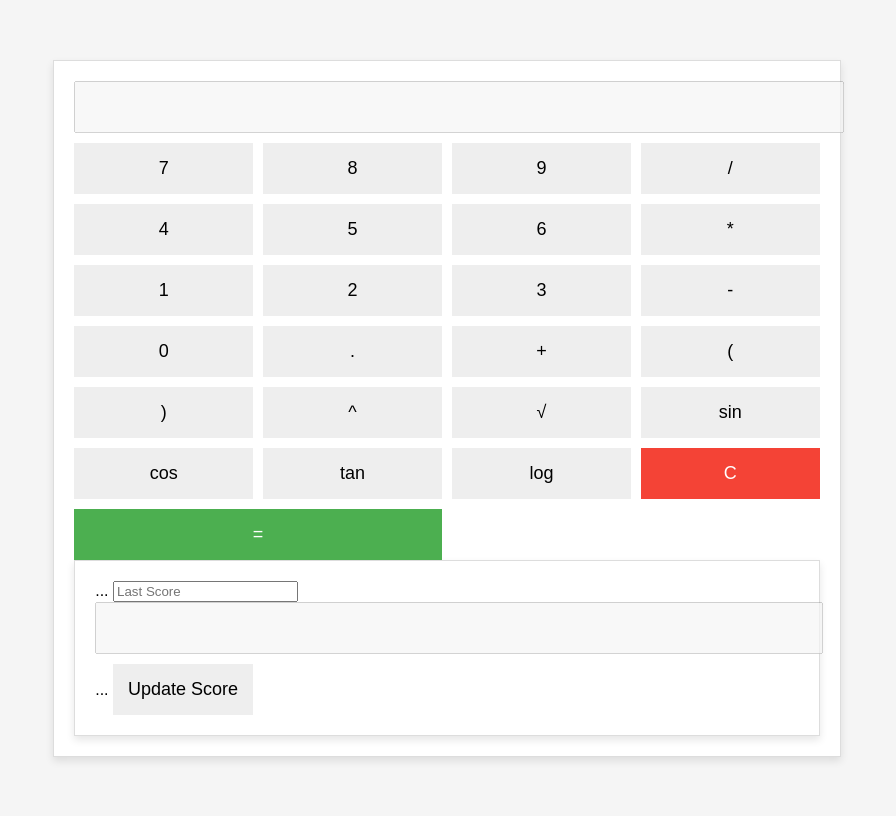
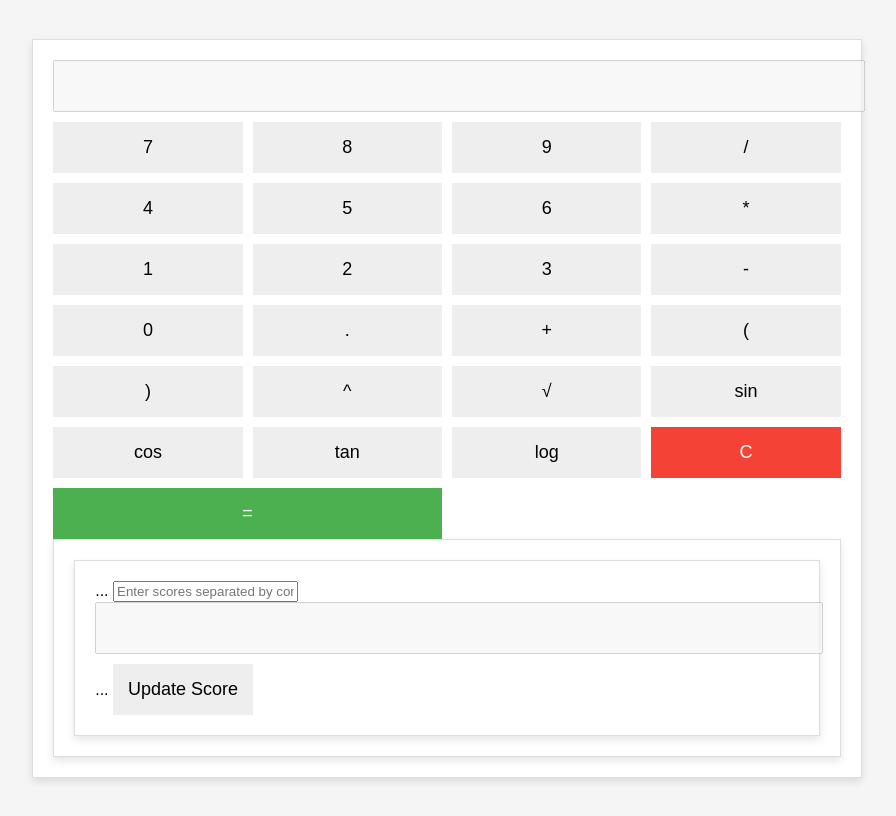
Before and after one commit to BlackBoyZeus/CalculorSeeYouLater, a plain HTML site: page index.html in a window 1280 px wide. Shown: the whole page, without its empty margins (193-1089 px from the left). Drawn offline with Linux system fonts and the light colour scheme.

Commit message:
Update index.html

```diff
--- a/index.html
+++ b/index.html
@@ -38,11 +38,14 @@
             <button class="equals">=</button>
         </div>
         <div class="calculator">
+    <div class="calculator">
     ...
-    <input type="text" id="lastScore" placeholder="Last Score">
+    <input type="text" id="scores" placeholder="Enter scores separated by commas (e.g., 23.87,60.30)">
     <input type="text" class="display" disabled>
     ...
     <button class="updateScore">Update Score</button>
+</div>
+
 </div>
 
     </div>
```
